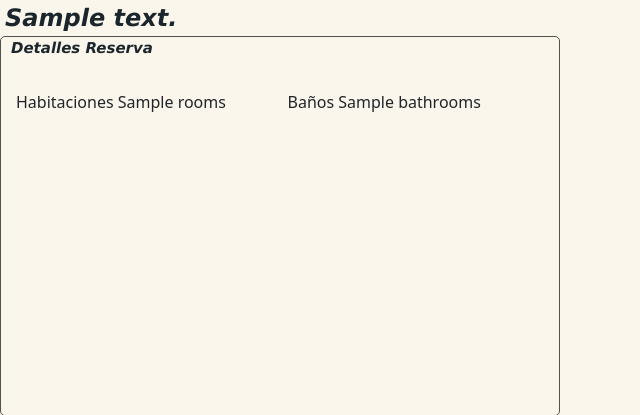
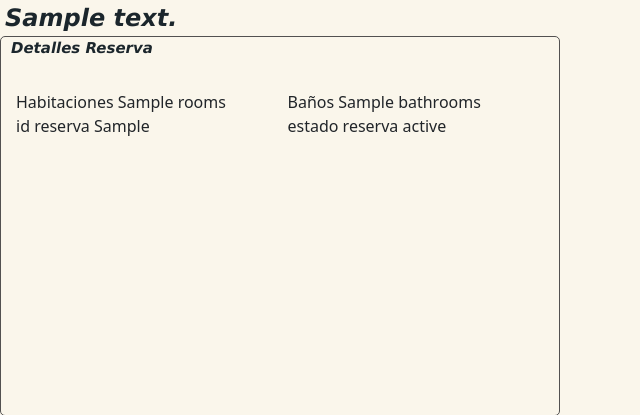
Before and after one commit to Cebollitas-Duoc/Pagina-web, a Django app: template templates/reservas/ReservaDetalle.html in a window 1280 px wide. Shown: the part 90-505 px from the top of the page, without its empty margins (0-640 px from the left). Run offline with Django 4.2, Linux system fonts and the light colour scheme; the template is opened without the code that fills it: most values are stand-ins (such as "Sample title", 1, 10 or a date in 2020).

Commit message:
Add Datos Reserva a WEB

```diff
--- a/reservas/urls.py
+++ b/reservas/urls.py
@@ -5,5 +5,5 @@ app_name = "reservas"
 
 urlpatterns = [
     path('mireserva', views.Reserva, name="reserva"),
-    path('ReservaDetalle/<int:_iddepto>', views.ReservaDetalle, name="ReservaDetalle")
+    path('ReservaDetalle/<int:_idreserva>', views.ReservaDetalle, name="ReservaDetalle")
 ]
--- a/reservas/views.py
+++ b/reservas/views.py
@@ -10,9 +10,11 @@ def Reserva(request):
     }
     return render(request, "reservas/mireserva.html", context)
 
-def ReservaDetalle(request, _iddepto):
-    depto = getDepto(_iddepto)
+def ReservaDetalle(request, _idreserva):
+    reserva = getReserva(_idreserva)
+    depto = getDepto(reserva["ID_DEPARTAMENTO"])
     context = {
+        "reserva": reserva,
         "depto" : depto
     }
     return render(request, "reservas/ReservaDetalle.html", context)
--- a/static/js/cancelarreserva.js
+++ b/static/js/cancelarreserva.js
@@ -1,7 +1,7 @@
 async function cancelar(Id_Reserva){
     var formdata = new FormData();
     var r
-    console.log(Id_Reserva);
+    console.log(Id_Reserva, "wena loco");
     formdata.append("SessionKey", getCookie("SessionKey"));
     formdata.append("Id_Reserva", parseInt(Id_Reserva));
 
--- a/templates/reservas/ReservaDetalle.html
+++ b/templates/reservas/ReservaDetalle.html
@@ -18,13 +18,15 @@
                         <div class="DescripcionReserva">
                             <div class="">Habitaciones {{depto.Rooms}}</div>
                             <div class="">Baños {{depto.Bathrooms}}</div>
+                            <div class="">id reserva {{reserva.ID_RESERVA}}</div>
+                            <div class="">estado reserva {{reserva.ESTADO_RESERVA}}</div>
                         </div>
                     <div>
                 </div>
             </div>
-            <div class="BordesReservas Bton"><button  id="ButtonCheck-in"  class="" type="button"><h4>Check-In </h1></button></div>
+            <div class="BordesReservas Bton"><button  id="ButtonCheck-in"  class="" type="button"><h4>Check-In</h1></button></div>
             <div class="BordesReservas Bton"><button  id="ButtonCheck-out" class="" type="button"><h4>Check-Out</h1></button></div>
-            <div class="BordesReservas Bton"><button onclick="cancelar('{{reserva.Id_Reserve}}')" id="ButtonCancelar" class="" type="button"><h4>Cancelar Reserva</h1></button></div>
+            <div class="BordesReservas Bton"><button onclick="cancelar('{{reserva.ID_RESERVA}}')" id="ButtonCancelar" class="" type="button"><h4>Cancelar Reserva</h1></button></div>
         </div>
         <div class="Rigt-Reserva">
 
```
Also changed, not shown: reservas/reservasAPI.py (+14 -0 lines).
